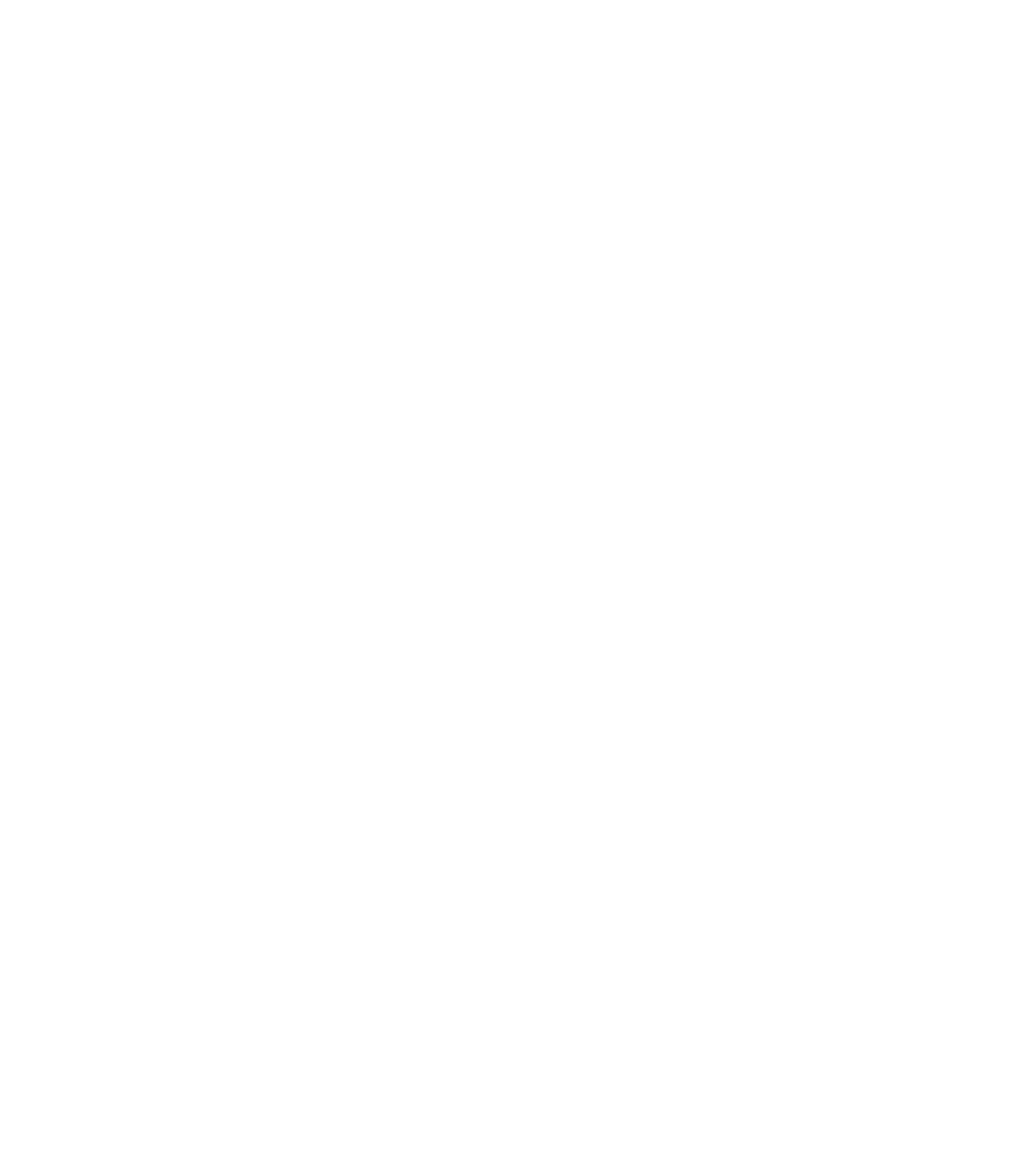
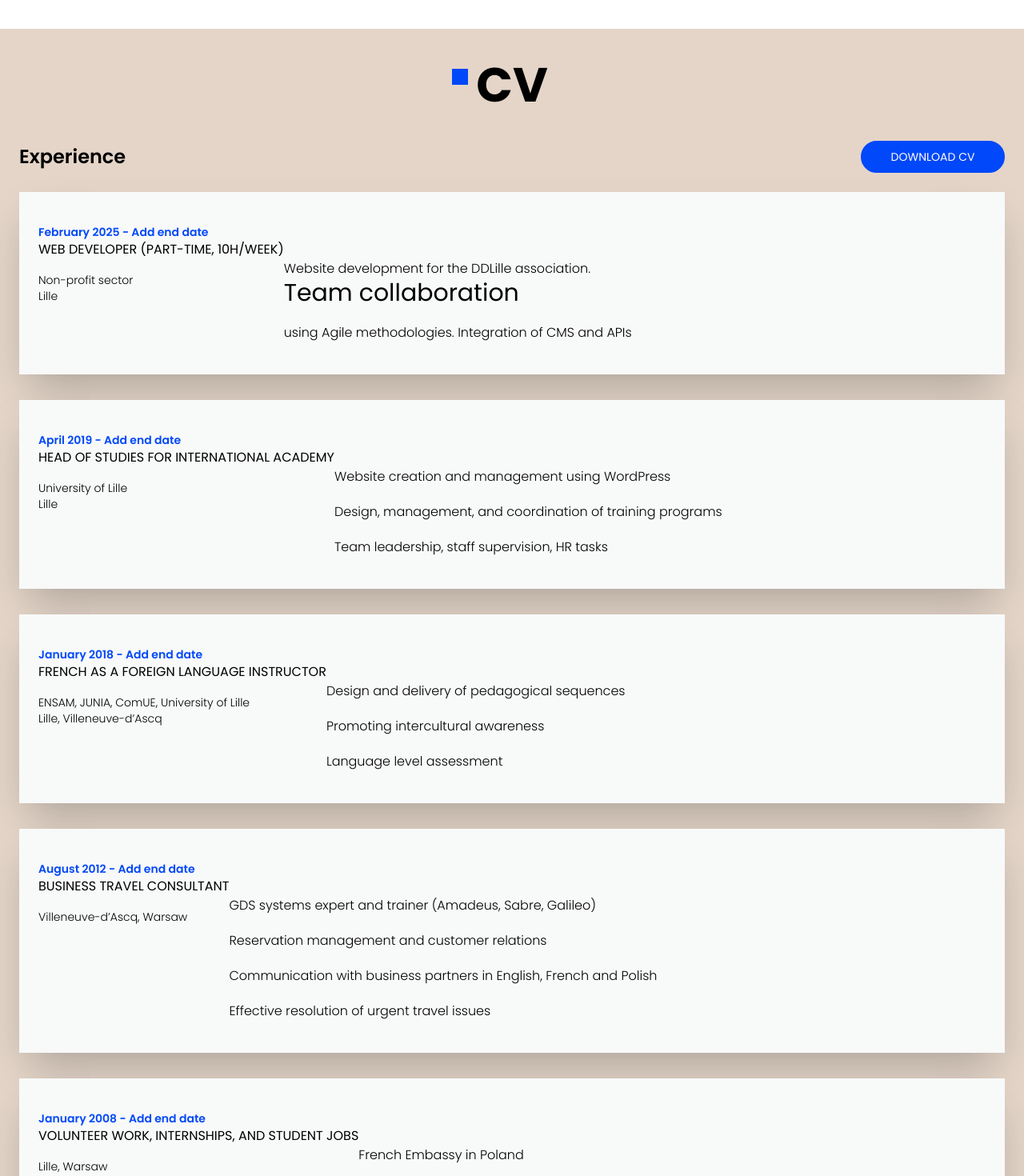
Before and after one commit to kamil0m/portfolio-new, a React (Vite) app: page /cv in a window 1280 px wide. Before the commit this address had no page. Shown: the part 60-1530 px from the top of the page at 80% size. Before the commit the page ends 800 px from the top, so only its background shows below. Built offline with nearby package versions, Linux system fonts and the light colour scheme.

Commit message:
experience card added

```diff
--- a/src/App.css
+++ b/src/App.css
@@ -16,8 +16,26 @@
     @apply text-5xl font-bold tablet:text-8xl
   }
 
+  h2 {
+    @apply text-4xl font-bold tablet:text-6xl
+  }
+
+  h2::before {
+    content: ' ';
+    position: absolute;
+    transform: translate(-150%, 50%);
+    background-color: theme('color-accent');
+    height: 20px;
+    width: 20px;
+    margin-right: 0.5rem;
+  }
+
   h3 {
     @apply text-2xl font-normal tablet:text-3xl
+  }
+
+  h4 {
+    @apply text-xl font-semibold tablet:text-2xl
   }
 
   h5 {
@@ -46,6 +64,12 @@
 }
 
 @layer components {
+
+  .bg-x-bicolor {
+    background: linear-gradient(to left, rgba(255, 255, 255, 1) 58%, rgba(243, 233, 227, 1) 42%);
+    /* background: linear-gradient(to left, theme('color-main-verylight') 58%, theme('color-main') 42%); */
+  }
+
   .button {
     @apply inline-flex items-center justify-center rounded-full text-xl uppercase min-w-35 h-10 tablet:text-sm tablet:min-w-45;
   }
@@ -58,7 +82,8 @@
     @apply border-black border active:bg-accent active:border-accent active:text-white
   }
 
-  .bg-x-bicolor {
-    background: linear-gradient(to left, rgba(255, 255, 255, 1) 58%, rgba(243, 233, 227, 1) 42%)!important;
+  .card {
+    @apply shadow-2xl p-6;
   }
+
 }
--- a/src/Router.tsx
+++ b/src/Router.tsx
@@ -1,9 +1,10 @@
 import { MainLayout } from "./layout/MainLayout";
 import Home from "./pages/Home";
-import Aboutme from "./pages/AboutMe";
 import Projects from "./pages/Projects";
 import Skills from "./pages/Skills";
 import Contact from "./pages/Contact";
+import Cv from "./pages/Cv";
+import StylesTester from "./pages/StylesTester";
 
 import {
     BrowserRouter,
@@ -17,10 +18,11 @@
             <Routes>
                 <Route path="/" element={< MainLayout />}>
                     <Route path='/' element={< Home />} />
-                    <Route path='/aboutme' element={< Aboutme />} />
+                    <Route path='/cv' element={< Cv />} />
                     <Route path='/projects' element={< Projects />} />
                     <Route path='/skills' element={< Skills />} />
                     <Route path='/contact' element={< Contact />} />
+                    <Route path='/styles' element={< StylesTester />} />
                 </Route>
             </Routes>
         </BrowserRouter>
--- /dev/null
+++ b/src/assets/cv_data.json
@@ -0,0 +1,94 @@
+{
+    "education": [
+        {
+        "title": "Udemy Courses",
+        "topics": ["TypeScript", "Data Modeling", "Clean Code"]
+        },
+        {
+        "title": "Node.JS for Developers",
+        "provider": "Coders Lab",
+        "format": "Lectures and practical workshops with instructor",
+        "curriculum": [
+            "Asynchronous programming",
+            "Events",
+            "File system manipulation",
+            "Streams",
+            "RESTful communication",
+            "ExpressJS",
+            "MongoDB",
+            "CRUD basics"
+        ]
+        },
+        {
+        "title": "JavaScript Developer",
+        "provider": "Coders Lab",
+        "format": "Lectures and practical workshops with instructor",
+        "curriculum": [
+            "Advanced HTML and CSS",
+            "SASS and Responsive Web Design",
+            "JavaScript",
+            "ECMAScript 6",
+            "React",
+            "Final project"
+        ]
+        },
+        {
+        "title": "Master’s Degree in Teaching French as a Foreign Language",
+        "institution": "University of Lille",
+        "focus": "Computational linguistics – corpus analysis and algorithm design for natural language processing"
+        }
+    ],
+    "experience": [
+    {
+      "id": "1",
+      "start_date": "February 2025",
+      "position": "Web Developer (part-time, 10h/week)",
+      "organization": "Non-profit sector",
+      "location": "Lille",
+      "responsibilities": "<p>Website development for the DDLille association.</p> <h3>Team collaboration</h3> <p>using Agile methodologies. Integration of CMS and APIs</p>"
+
+    },
+    {
+        "id": "2",
+      "start_date": "April 2019",
+      "end_date": "August 2024",
+      "position": "Head of Studies for International Academy",
+      "organization": "University of Lille",
+      "location": "Lille",
+      "responsibilities":
+        "<p>Website creation and management using WordPress</p> <p>Design, management, and coordination of training programs</p> <p>Team leadership, staff supervision, HR tasks</p>"
+
+    },
+    {
+        "id": "3",
+      "start_date": "January 2018",
+      "end_date": "August 2022",
+      "position": "French as a Foreign Language Instructor",
+      "organization": "ENSAM, JUNIA, ComUE, University of Lille",
+      "location": "Lille, Villeneuve-d’Ascq",
+      "responsibilities": "<p>Design and delivery of pedagogical sequences</p><p>Promoting intercultural awareness</p><p>Language level assessment</p>"
+
+    },
+    {
+        "id": "4",
+      "start_date": "August 2012",
+      "end_date": "June 2016",
+      "position": "Business Travel Consultant",
+      "location": "Villeneuve-d’Ascq, Warsaw",
+      "responsibilities":
+        "<p>GDS systems expert and trainer (Amadeus, Sabre, Galileo)</p><p>Reservation management and customer relations</p> <p>Communication with business partners in English, French and Polish</p> <p>Effective resolution of urgent travel issues</p>"
+
+    },
+    {
+        "id": "5",
+      "start_date": "January 2008",
+      "end_date": "December 2017",
+      "position": "Volunteer Work, Internships, and Student Jobs",
+      "fields": ["Education", "Interpretation", "Retail", "Hospitality", "Construction"],
+      "location": "Lille, Warsaw",
+      "responsibilities":
+        "<p>French Embassy in Poland</p><p>Singa France Association</p> <p>French & Polish National Education systems</p>"
+
+    }
+  ]
+  }
--- /dev/null
+++ b/src/components/CardExperience.tsx
@@ -0,0 +1,29 @@
+interface Experience {
+    id: string;
+    start_date: string;
+    end_date?: string;
+    position: string;
+    organization: string;
+    location: string;
+    responsabilities: string;
+  }
+
+export default function CardExperience({ experience }: {experience: Experience}) {
+
+  return (
+    <div className="card flex flex-col bg-main-light py-10 mb-8
+    tablet:flex-row">
+        <div>
+            <h5 className="text-accent">{experience.start_date} - Add end date</h5>
+            <div className="uppercase">{experience.position}</div>
+            <div className="mt-4 font-light text-sm">
+                <div>{experience.organization}</div>
+                <div>{experience.location}</div>
+            </div>
+        </div>
+        <div id={"expContainer" + experience.id} className="mt-6 font-light" dangerouslySetInnerHTML={{ __html: experience.responsibilities }}>
+
+        </div>
+    </div>
+  )
+}
--- a/src/components/CardPerson.tsx
+++ b/src/components/CardPerson.tsx
@@ -5,7 +5,7 @@
 
 export default function CardPerson(props: object) {
   return (
-    <div className="flex flex-col items-center w-[340px] h-auto bg-main shadow-2xl
+    <div className="card flex flex-col items-center w-[340px] h-auto bg-main
     tablet:top-200 tablet:translate-x-1/2">
         <div className="flex flex-col items-center w-40">
           <div className="w-full aspect-square bg-cover rounded-full mt-10"
--- /dev/null
+++ b/src/components/MainBackground.tsx
@@ -0,0 +1,5 @@
+export default function HomeBackground() {
+  return (
+    <div className="absolute -z-1 flex flex-col h-full w-full bg-main-dark" />
+  )
+}
--- a/src/components/Navbar.tsx
+++ b/src/components/Navbar.tsx
@@ -38,7 +38,7 @@
 
                     <NavLink to="/" className="my-3 tablet:my-0 aria-[current=page]:text-accent">About me</NavLink>
 
-                    <NavLink to="/projects" className="my-3 tablet:my-0 aria-[current=page]:text-accent">CV</NavLink>
+                    <NavLink to="/cv" className="my-3 tablet:my-0 aria-[current=page]:text-accent">CV</NavLink>
 
                     <NavLink to="/projects" className="my-3 tablet:my-0 aria-[current=page]:text-accent">My projects</NavLink>
 
--- a/src/pages/AboutMe.tsx
+++ /dev/null
@@ -1,8 +0,0 @@
-export default function AboutMe() {
-  return (
-    <div className="absolute top-0 left-0 -z-1 flex flex-row justify-between h-screen items-center">
-      <div className="bg-main-darker h-50 w-50"></div>
-      <div></div>
-    </div>
-  )
-}
--- /dev/null
+++ b/src/pages/Cv.tsx
@@ -0,0 +1,21 @@
+import MainBackground from "../components/MainBackground"
+import CardExperience from "../components/CardExperience"
+import cvData from "../assets/cv_data.json"
+
+export default function Cv() {
+  return (
+    <div className="relative flex flex-col grow">
+        < MainBackground />
+        <h2 className="pt-10 w-full text-center">CV</h2>
+        <div className="px-6 pt-10">
+            <div className="flex flex-row justify-between items-center pb-6">
+                <h4 className="">Experience</h4>
+                <div className="button button-accent text-sm">Download CV</div>
+            </div>
+            {cvData.experience.map((experience) => (
+                <CardExperience key={experience.id} experience={experience}/>
+            ))}
+        </div>
+    </div>
+  )
+}
--- /dev/null
+++ b/src/pages/StylesTester.tsx
@@ -0,0 +1,14 @@
+import React from 'react'
+
+export default function StylesTester() {
+  return (
+    <div>
+        <h1>Header 1</h1>
+        <h2>Header 2</h2>
+        <h3>Header 3</h3>
+        <h4>Header 4</h4>
+        <h5>Header 5</h5>
+        <h6>Header 6</h6>
+    </div>
+  )
+}
```
